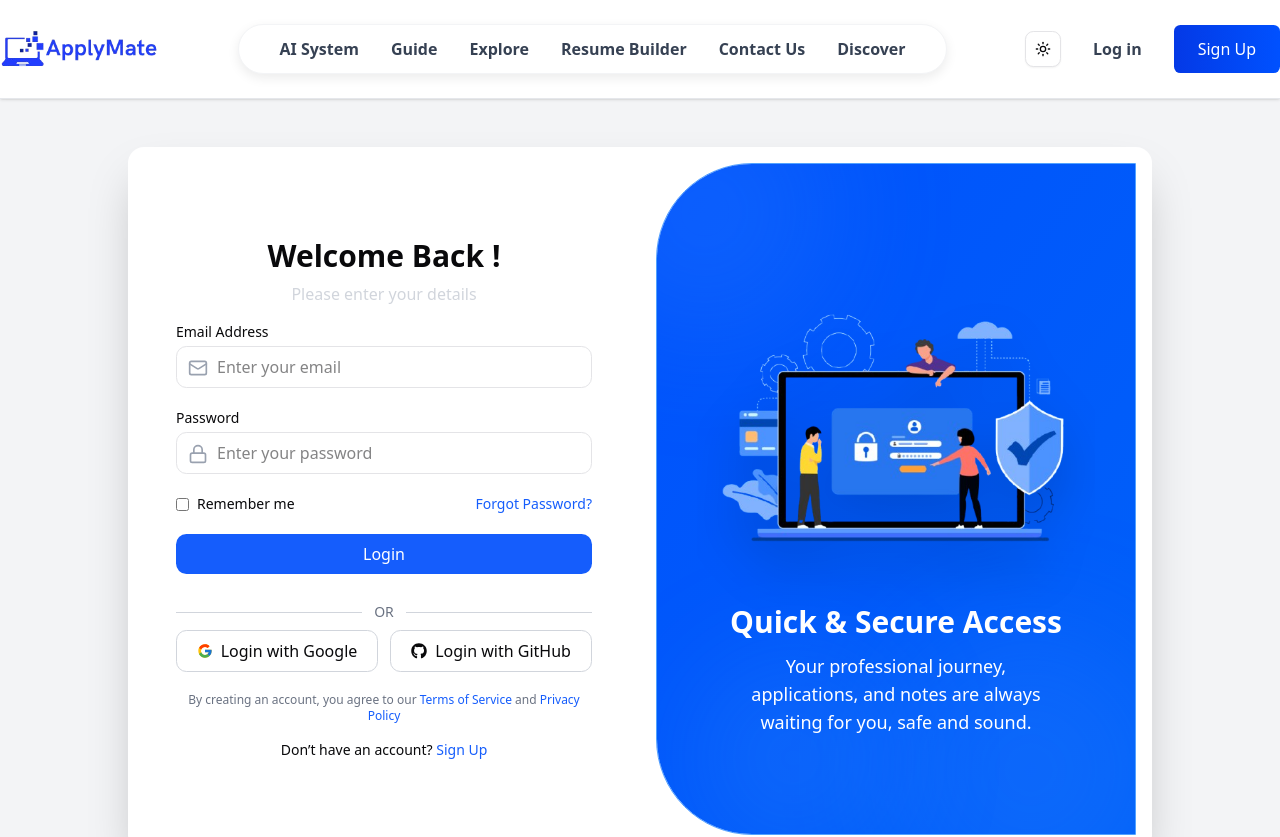
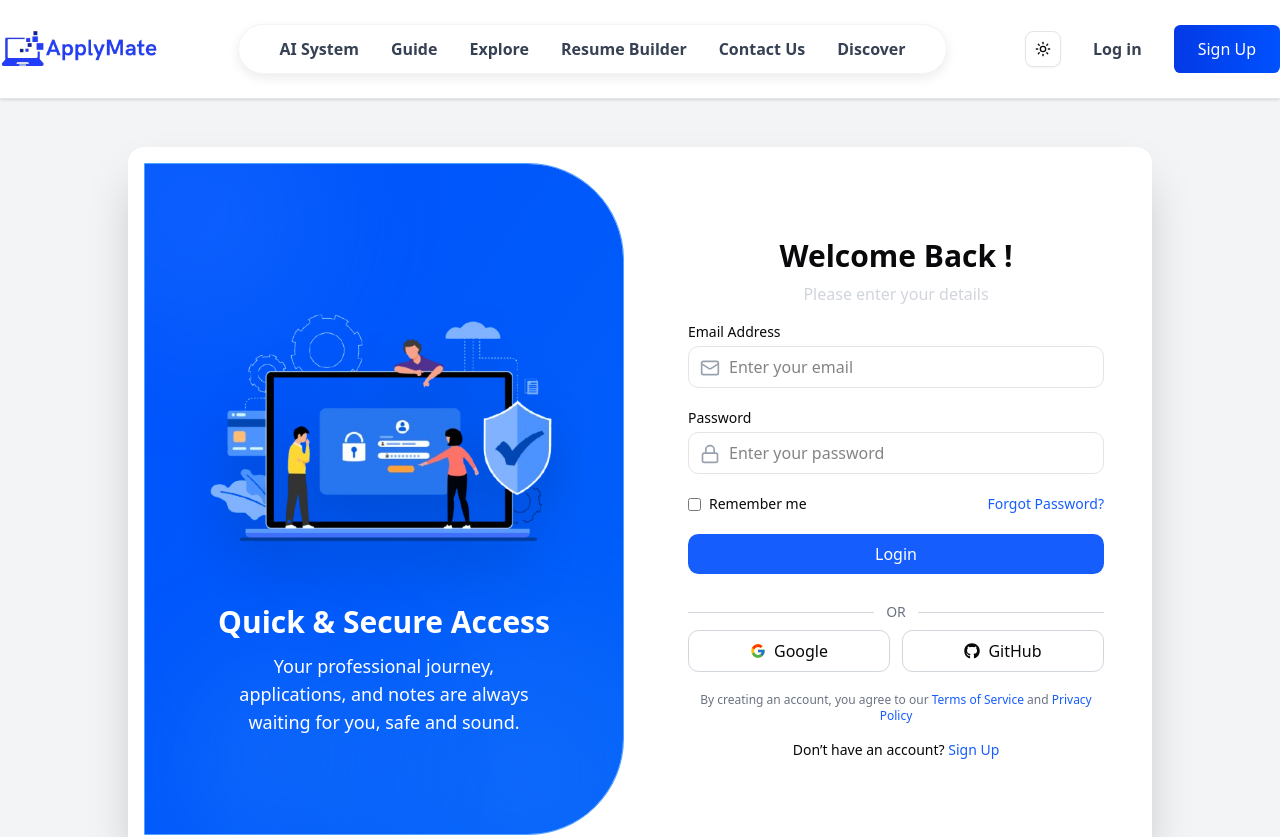
Before and after one commit to iftekhar08019/apply_mate, a Next.js app: page /login in a window 1280 px wide. Shown: the top 837 px of the page. Built offline with nearby package versions, Linux system fonts and the light colour scheme.

Commit message:
style: change login and signup section design

```diff
--- a/src/app/(auth)/AuthPage.tsx
+++ b/src/app/(auth)/AuthPage.tsx
@@ -17,12 +17,12 @@ export default function AuthPage() {
   },[pathname])
 
   return (
-    <div className="flex flex-col items-center gap-4">
+    <section className="flex flex-col items-center gap-4">
       <AnimatePresence mode="wait">
         {isLogin ? (
           <motion.div
             key="login"
-            initial={{ opacity: 0, x: -50 }}
+            initial={{ opacity: 0, x: 50 }}
             animate={{ opacity: 1, x: 0 }}
             exit={{ opacity: 0, x: 50 }}
             transition={{ duration: 0.4 }}
@@ -48,10 +48,10 @@ export default function AuthPage() {
         ) : (
           <motion.div
             key="signup"
-            initial={{ opacity: 0, x: 50 }}
+             initial={{ opacity: 0, x: -50 }}
             animate={{ opacity: 1, x: 0 }}
-            exit={{ opacity: 0, x: -50 }}
-              transition={{ duration: 0.4 }}
+            exit={{ opacity: 0, x: 50 }}
+            transition={{ duration: 0.4 }}
           >
             <SignUpForm />
 
@@ -67,6 +67,6 @@ export default function AuthPage() {
           </motion.div>
         )}
       </AnimatePresence>
-    </div>
+    </section>
   );
 }
--- a/src/app/(auth)/layout.tsx
+++ b/src/app/(auth)/layout.tsx
@@ -55,10 +55,6 @@ function ParallaxSlide({ slide }: { slide: (typeof slides)[0] }) {
       onMouseMove={handleMouseMove}
       onMouseLeave={handleMouseLeave}
       className="flex flex-col items-center justify-center text-center h-full w-full"
-      initial={{ opacity: 0 }}
-      animate={{ opacity: 1 }}
-      exit={{ opacity: 0 }}
-      transition={{ duration: 0.8 }}
     >
       <motion.div
         style={{ rotateX, rotateY, perspective: 1000 }}
@@ -73,32 +69,8 @@ function ParallaxSlide({ slide }: { slide: (typeof slides)[0] }) {
           priority
         />
       </motion.div>
-      <motion.h3
-        initial={{ y: 30, opacity: 0 }}
-        animate={{ y: 0, opacity: 1 }}
-        transition={{
-          delay: 0.2,
-          duration: 0.6,
-          type: "spring",
-          stiffness: 100,
-        }}
-        className="text-2xl md:text-3xl font-bold"
-      >
-        {slide.title}
-      </motion.h3>
-      <motion.p
-        initial={{ y: 30, opacity: 0 }}
-        animate={{ y: 0, opacity: 1 }}
-        transition={{
-          delay: 0.3,
-          duration: 0.6,
-          type: "spring",
-          stiffness: 100,
-        }}
-        className="text-base md:text-lg mt-3 max-w-xs"
-      >
-        {slide.text}
-      </motion.p>
+      <h3 className="text-2xl md:text-3xl font-bold">{slide.title}</h3>
+      <p className="text-base md:text-lg mt-3 max-w-xs">{slide.text}</p>
     </motion.div>
   );
 }
@@ -145,13 +117,29 @@ export default function AuthLayout({
   children: React.ReactNode;
 }) {
   const pathname = usePathname();
+  const isLogin = pathname.includes("login");
+
+  // Dynamic rounded corners
+  const roundedClass = isLogin
+    ? "rounded-br-[96px] rounded-tr-[96px]" // login → left image, right rounded
+    : "rounded-bl-[96px] rounded-tl-[96px]"; // signup → right image, left rounded
+
+  // Animation direction
+  const motionInitial = isLogin
+    ? { opacity: 0, x: -100 } // login → slide in from left
+    : { opacity: 0, x: 100 }; // signup → slide in from right
+
+  const motionAnimate = { opacity: 1, x: 0 };
 
   const imageSide = (
-    <div className="hidden md:flex flex-col items-center justify-center text-white p-10 relative overflow-hidden rounded-bl-[96px] rounded-tl-[96px] border border-blue-400 dark:border-blue-700 m-4">
+    <motion.div
+      initial={motionInitial}
+      animate={motionAnimate}
+      transition={{ duration: 0.8, ease: "easeOut" }}
+      className={`hidden md:flex flex-col items-center justify-center text-white p-10 relative overflow-hidden border border-blue-400 dark:border-blue-700 m-4 ${roundedClass}`}
+    >
       <AnimationStyles />
-
       <div className="absolute inset-0 w-full h-full animated-gradient"></div>
-
       <div className="absolute -top-20 -left-20 w-64 h-64 bg-blue-500 rounded-full opacity-30 filter blur-3xl blob-animation"></div>
       <div
         className="absolute -bottom-20 -right-10 w-72 h-72 bg-blue-500 rounded-full opacity-30 filter blur-3xl blob-animation"
@@ -179,7 +167,7 @@ export default function AuthLayout({
           ))}
         </Swiper>
       </div>
-    </div>
+    </motion.div>
   );
 
   const formSide = (
@@ -191,8 +179,17 @@ export default function AuthLayout({
   return (
     <section className="min-h-screen flex items-center justify-center bg-gray-100 dark:bg-gray-950 p-4">
       <div className="w-full max-w-5xl bg-white dark:bg-gray-900 shadow-2xl rounded-2xl overflow-hidden grid grid-cols-1 md:grid-cols-2">
-        {formSide}
-        {imageSide}
+        {isLogin ? (
+          <>
+            {imageSide}
+            {formSide}
+          </>
+        ) : (
+          <>
+            {formSide}
+            {imageSide}
+          </>
+        )}
       </div>
     </section>
   );
--- a/src/app/(auth)/login/components/login-form.tsx
+++ b/src/app/(auth)/login/components/login-form.tsx
@@ -111,17 +111,19 @@ export default function LoginForm() {
           className="flex-1 flex items-center justify-center gap-2 border border-gray-300 rounded-lg py-2 hover:bg-gray-100  dark:hover:bg-gray-800 transition"
         >
           <FcGoogle />
-          Login with Google
+          Google
         </button>
         <button
-          onClick={() => signIn("github", {
-            callbackUrl: "http://localhost:3000"
-          })}
+          onClick={() =>
+            signIn("github", {
+              callbackUrl: "http://localhost:3000",
+            })
+          }
           type="button"
           className="flex-1 flex items-center justify-center gap-2 border border-gray-300 rounded-lg py-2 hover:bg-gray-100 dark:hover:bg-gray-800 transition"
         >
           <FaGithub />
-          Login with GitHub
+          GitHub
         </button>
       </div>
 
--- a/src/app/(auth)/signup/components/signup-form.tsx
+++ b/src/app/(auth)/signup/components/signup-form.tsx
@@ -83,11 +83,6 @@ export default function SignUpForm() {
     },
   };
 
-  const itemVariants = {
-    hidden: { y: 20, opacity: 0 },
-    visible: { y: 0, opacity: 1 },
-  };
-
   return (
     <>
       <div className="text-center mb-4">
@@ -101,8 +96,7 @@ export default function SignUpForm() {
         initial="hidden"
         animate="visible"
       >
-        {/* Full Name */}
-        <motion.div variants={itemVariants}>
+        <motion.div>
           <label htmlFor="fullName" className="block text-sm font-medium  mb-1">
             Full Name
           </label>
@@ -128,7 +122,7 @@ export default function SignUpForm() {
         </motion.div>
 
         {/* Email */}
-        <motion.div variants={itemVariants}>
+        <motion.div>
           <label htmlFor="email" className="block text-sm font-medium  mb-1">
             Email Address
           </label>
@@ -160,7 +154,7 @@ export default function SignUpForm() {
         </motion.div>
 
         {/* Password */}
-        <motion.div variants={itemVariants}>
+        <motion.div>
           <label htmlFor="password" className="block text-sm font-medium  mb-1">
             Password
           </label>
@@ -198,7 +192,7 @@ export default function SignUpForm() {
         </motion.div>
 
         {/* Confirm Password */}
-        <motion.div variants={itemVariants}>
+        <motion.div>
           <label
             htmlFor="confirmPassword"
             className="block text-sm font-medium  mb-1"
@@ -231,7 +225,7 @@ export default function SignUpForm() {
         </motion.div>
 
         {/* Terms Agreement */}
-        <motion.div variants={itemVariants}>
+        <motion.div>
           <div className="flex items-start gap-3">
             <input
               id="terms"
@@ -260,7 +254,6 @@ export default function SignUpForm() {
 
         {/* Submit Button */}
         <motion.button
-          variants={itemVariants}
           whileTap={{ scale: 0.98 }}
           type="submit"
           disabled={isSubmitting}
@@ -285,14 +278,14 @@ export default function SignUpForm() {
           className="flex-1 flex items-center justify-center gap-2 border border-gray-300 rounded-lg py-2 hover:bg-gray-300 dark:hover:bg-gray-800 transition"
         >
           <FcGoogle />
-          Login with Google
+          Google
         </button>
         <button
           type="button"
           className="flex-1 flex items-center justify-center gap-2 border border-gray-300 rounded-lg py-2 hover:bg-gray-300 dark:hover:bg-gray-800 transition"
         >
-          <FaGithub className="text-gray-800" />
-          Login with GitHub
+          <FaGithub />
+          GitHub
         </button>
       </div>
     </>
--- a/src/app/(auth)/signup/page.tsx
+++ b/src/app/(auth)/signup/page.tsx
@@ -2,12 +2,10 @@ import React from "react";
 
 import AuthPage from "../AuthPage";
 
-
 export default function SignupPage() {
   return (
     <>
-      <AuthPage/>
-
+      <AuthPage />
     </>
   );
 }
```
